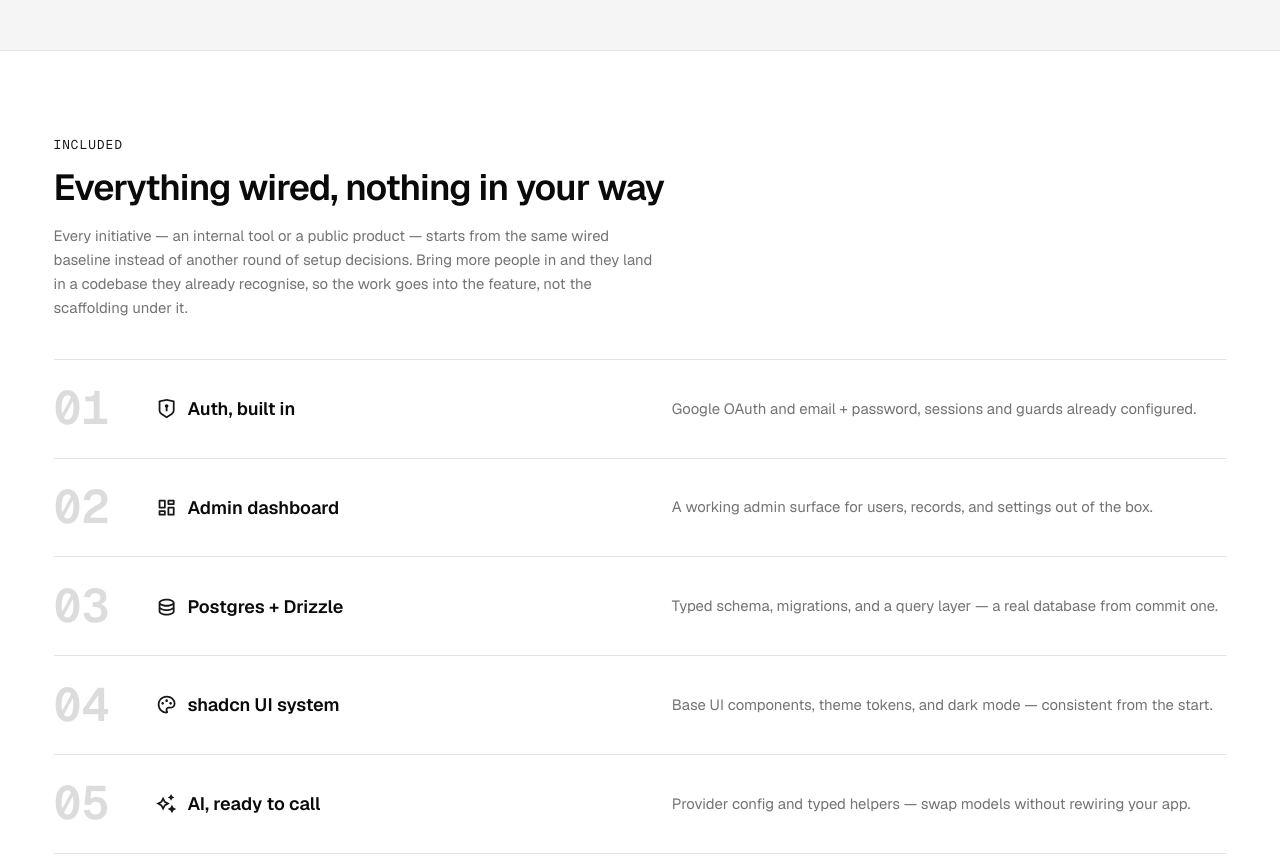
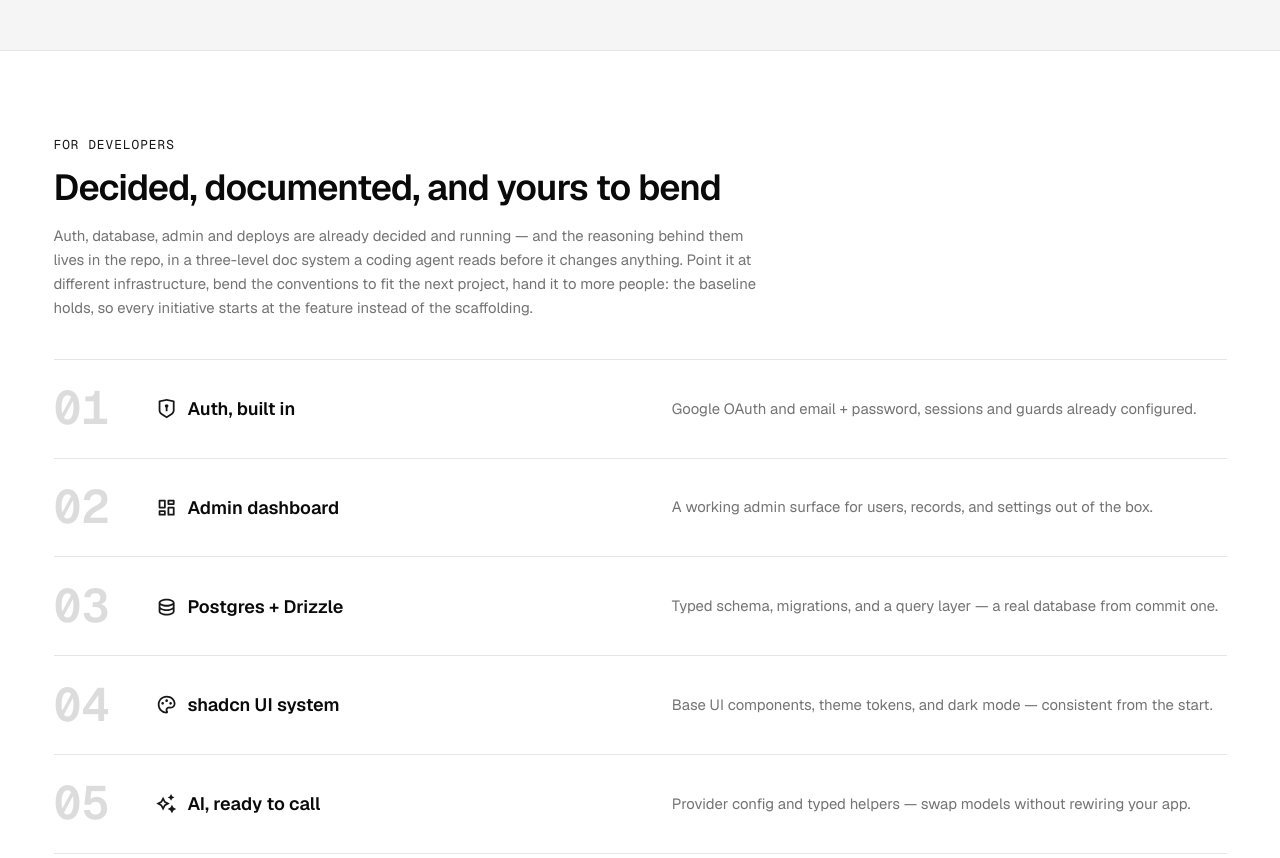
Before and after one commit to dev-geddy/backflip, a Next.js app in the folder apps/web/: page / in a window 1280 px wide. Shown: the part 1580-2438 px from the top of the page. Built offline with nearby package versions, Linux system fonts and the light colour scheme; no server answers; the database is empty.

Commit message:
feat(web): reframe included section around decided, documented baseline

```diff
--- a/apps/web/app/_components/feature-list.tsx
+++ b/apps/web/app/_components/feature-list.tsx
@@ -44,17 +44,18 @@ export function FeatureList() {
     >
       <div className="mb-9 flex flex-col gap-2">
         <span className="font-mono text-xs tracking-[0.08em] text-primary uppercase">
-          Included
+          For developers
         </span>
         <h2 className="text-[clamp(1.625rem,3.4vw,2.125rem)] font-semibold tracking-tight">
-          Everything wired, nothing in your way
+          Decided, documented, and yours to bend
         </h2>
-        <p className="max-w-xl text-sm leading-relaxed text-muted-foreground">
-          Every initiative — an internal tool or a public product — starts from
-          the same wired baseline instead of another round of setup decisions.
-          Bring more people in and they land in a codebase they already
-          recognise, so the work goes into the feature, not the scaffolding
-          under it.
+        <p className="max-w-2xl text-sm leading-relaxed text-muted-foreground">
+          Auth, database, admin and deploys are already decided and running —
+          and the reasoning behind them lives in the repo, in a three-level doc
+          system a coding agent reads before it changes anything. Point it at
+          different infrastructure, bend the conventions to fit the next
+          project, hand it to more people: the baseline holds, so every
+          initiative starts at the feature instead of the scaffolding.
         </p>
       </div>
       <NumberedList items={FEATURES} />
```
